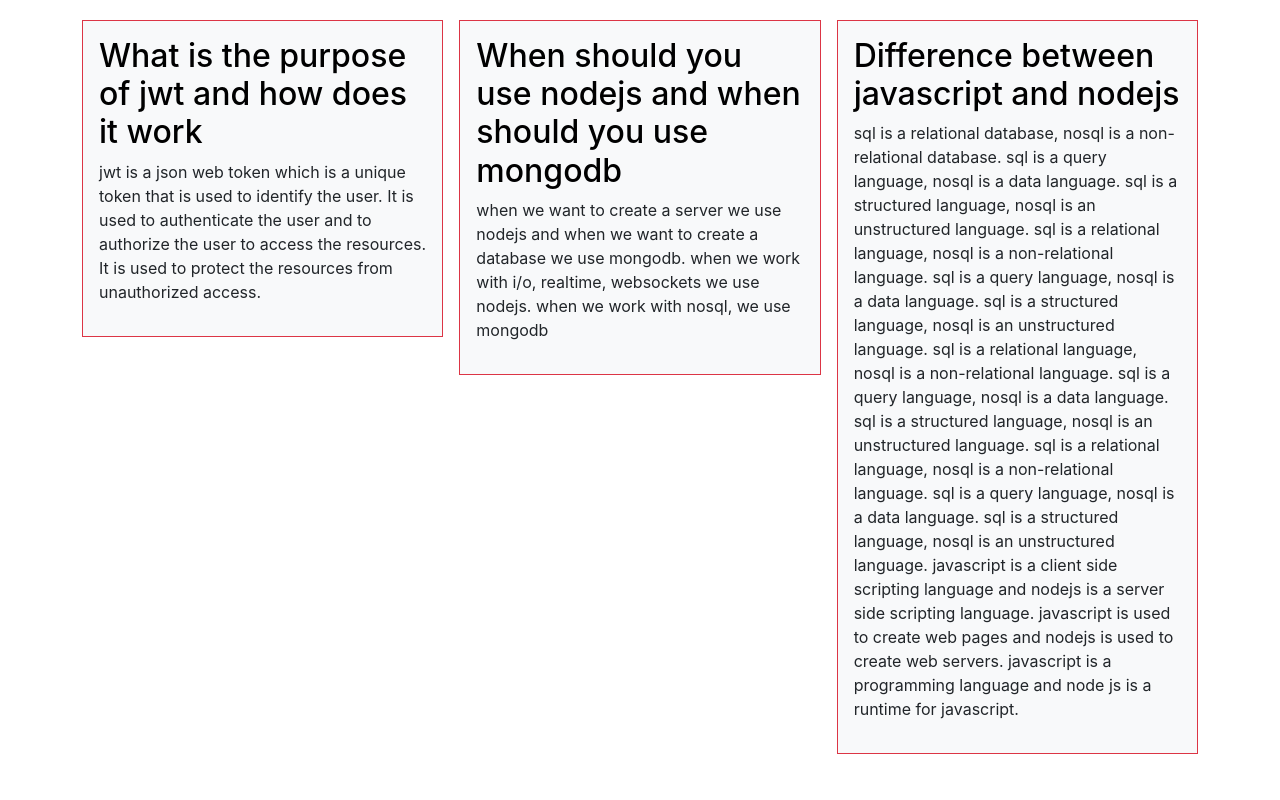
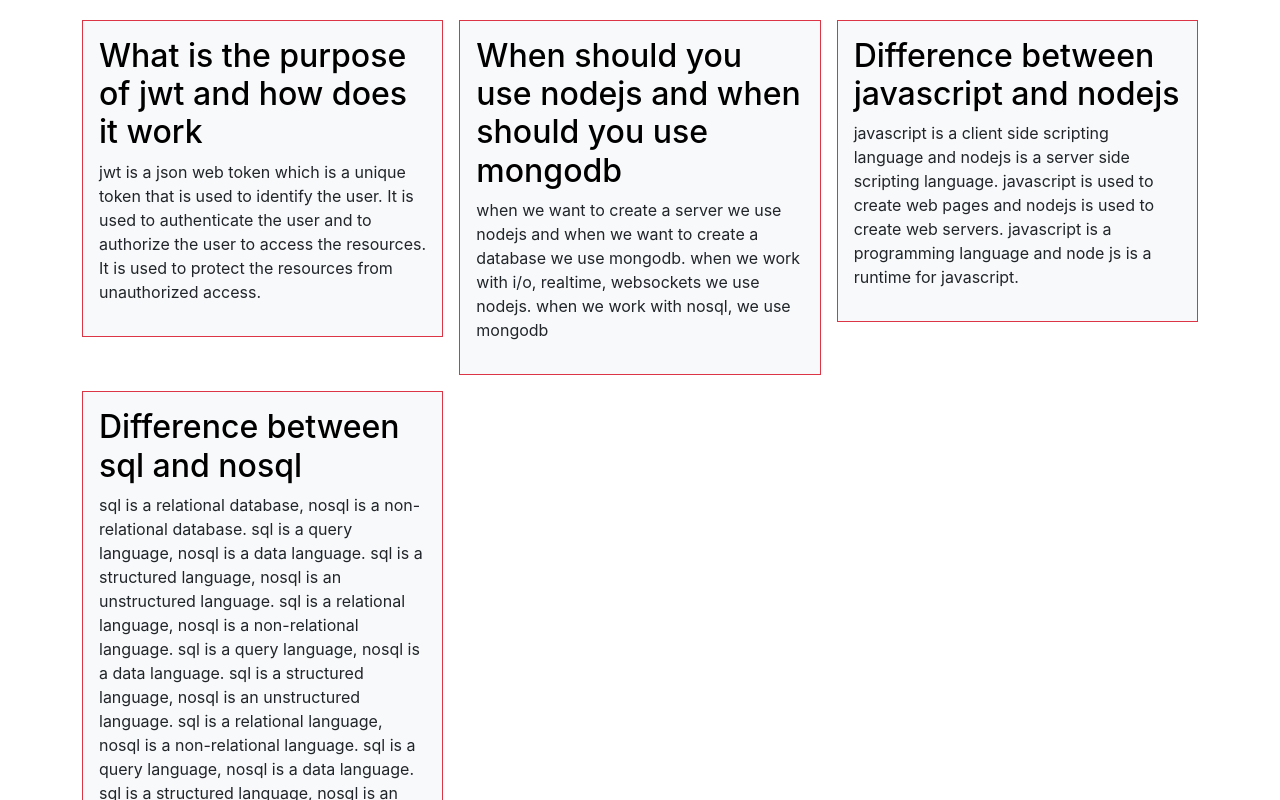
Before and after one commit to Yamina-Islam09/warehouse-management-client-side, a React (Create React App) app: page /blogs in a window 1280 px wide. Shown: the part 100-900 px from the top of the page. Built offline with nearby package versions, Linux system fonts and the light colour scheme; no server answers.

Commit message:
blogs portion done

```diff
--- a/src/Pages/Blogs/Blogs.js
+++ b/src/Pages/Blogs/Blogs.js
@@ -35,7 +35,7 @@ const Blogs = () => {
             </p>
           </div>
         </div>
-        <div className="ccol">
+        <div className="col">
           <div
             className="p-3 border border-danger bg-light"
             style={{ height: 'auto '}}
@@ -44,7 +44,24 @@ const Blogs = () => {
               Difference between javascript and nodejs
             </h2>
             <p>
-              sql is a relational database, nosql is a non-relational database.
+               javascript is a client side scripting
+              language and nodejs is a server side scripting language.
+              javascript is used to create web pages and nodejs is used to
+              create web servers. javascript is a programming language and node
+              js is a runtime for javascript.
+            </p>
+          </div>
+        </div>
+        <div className="col">
+          <div
+            className="p-3 border border-danger bg-light"
+            style={{ height: 'auto '}}
+          >
+            <h2 style={{ color: "black" }}>
+              Difference between sql and nosql
+            </h2>
+            <p>
+            sql is a relational database, nosql is a non-relational database.
               sql is a query language, nosql is a data language. sql is a
               structured language, nosql is an unstructured language. sql is a
               relational language, nosql is a non-relational language. sql is a
@@ -55,11 +72,7 @@ const Blogs = () => {
               nosql is an unstructured language. sql is a relational language,
               nosql is a non-relational language. sql is a query language, nosql
               is a data language. sql is a structured language, nosql is an
-              unstructured language. javascript is a client side scripting
-              language and nodejs is a server side scripting language.
-              javascript is used to create web pages and nodejs is used to
-              create web servers. javascript is a programming language and node
-              js is a runtime for javascript.
+              unstructured language.
             </p>
           </div>
         </div>
--- a/src/Pages/ItemDetails/ItemDetails.js
+++ b/src/Pages/ItemDetails/ItemDetails.js
@@ -23,8 +23,10 @@ const ItemDetails = () => {
            <div className='text-center'>
 
                    <button className='btn btn-success w-100'>Sold</button>
-
+                   <form action="">
+                   <input type="number" name="" id="" />
                    <button className='btn btn-success w-100'>Restock</button>
+                   </form>
 
            </div>
     </div>
```
